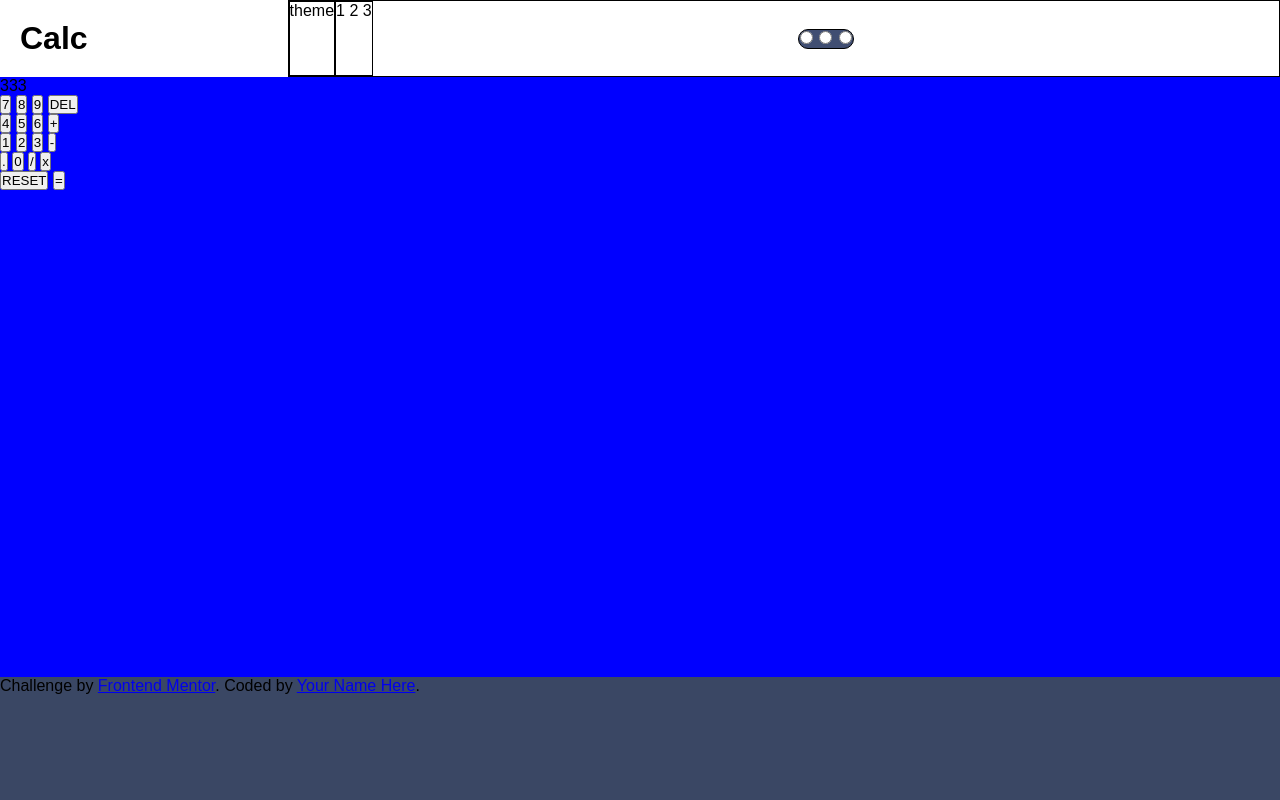
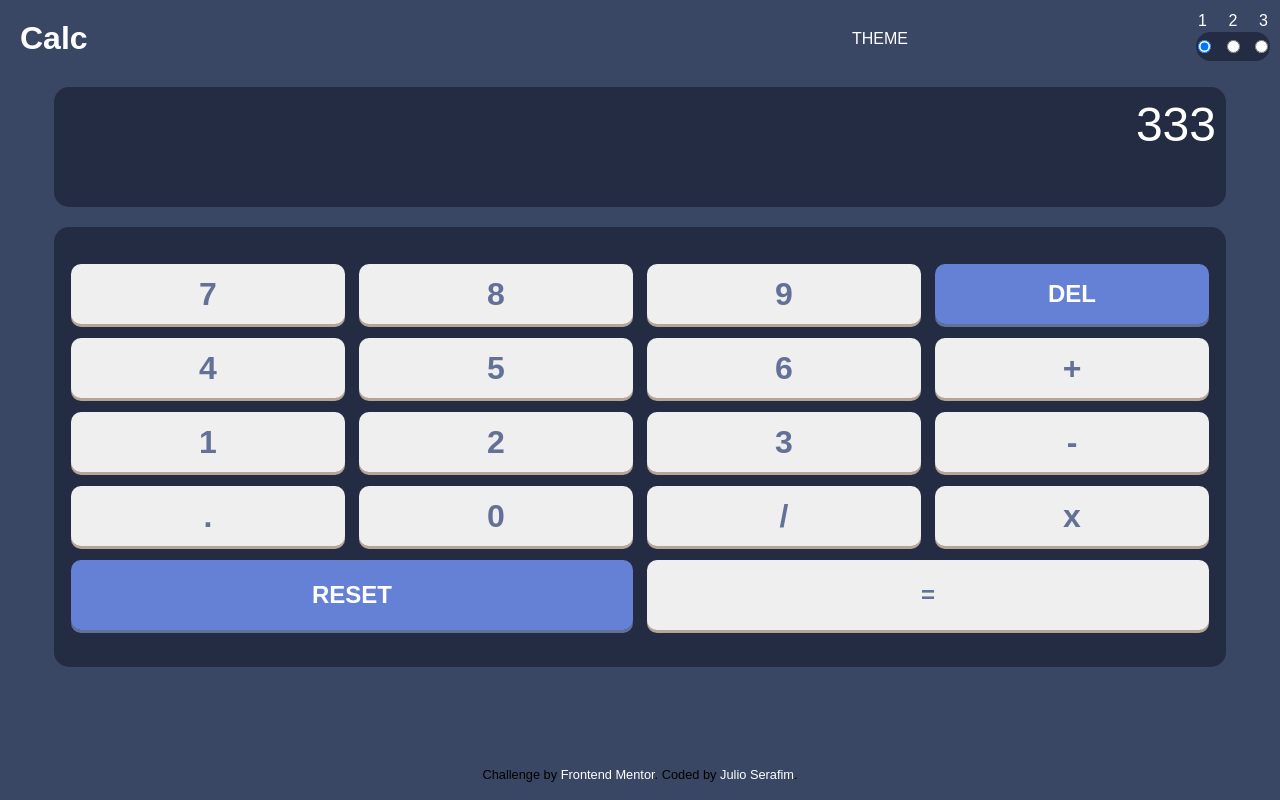
Before and after one commit to JulioSeraf/Calculadora, a plain HTML site: page index.html in a window 1280 px wide. Drawn offline with Linux system fonts and the light colour scheme.

Commit message:
estilizando tema1

```diff
--- a/index.html
+++ b/index.html
@@ -12,59 +12,56 @@
 <body>
   <header>
     <h1>Calc</h1>
+    <p>THEME</p>
     <div class="tema">
-      <p>theme</p>
       <div class="btsNuber">
         <label for="itema1">1</label>
         <label for="itema2">2</label>
         <label for="itema3">3</label>
       </div>
       <div class="btsTema">
-        <input type="radio" name="tema" id="itema1">
+        <input type="radio" name="tema" id="itema1" checked>
         <input type="radio" name="tema" id="itema2">
-        <input type="radio" name="tema" id="itema3">
+        <input type="radio" name="tema" id="itema3" >
       </div>
     </div>
   </header>
   <main>
     <div class="screen">333</div>
-    <div class="div__Number">
-      <div>
+    <div class="div__number">
+      <div class="div__but">
         <button>7</button>
         <button>8</button>
         <button>9</button>
-        <button>DEL</button>
+        <button id="delete">DEL</button>
       </div>
-      <div>
+      <div class="div__but">
         <button>4</button>
         <button>5</button>
         <button>6</button>
         <button>+</button>
       </div>
-      <div>
+      <div class="div__but">
         <button>1</button>
         <button>2</button>
         <button>3</button>
         <button>-</button>
       </div>
-      <div>
+      <div class="div__but">
         <button>.</button>
         <button>0</button>
         <button>/</button>
         <button>x</button>
       </div>
-      <div>
-        <button>RESET</button>
-        <button>=</button>
+      <div class="div__but">
+        <button  class="res-reset reset" >RESET</button>
+        <button class="res-reset">=</button>
       </div>
     </div>
   </main>
-
-
-
-  <div class="attribution">
+  <footer>
     Challenge by <a href="https://www.frontendmentor.io?ref=challenge" target="_blank">Frontend Mentor</a>.
-    Coded by <a href="#">Your Name Here</a>.
-  </div>
+    Coded by <a href="#">Julio Serafim</a>.
+  </footer>
 </body>
 </html>
--- a/style.css
+++ b/style.css
@@ -10,42 +10,107 @@ body{
 }
 header{
     display: flex;
-    background-color: white;
+    color: white;
+    background-color:hsl(222, 26%, 31%);
 }
 header h1 {
+    flex-grow: 2;
     width: 20%;
     margin: 20px;
 }
 header p{
-    border: 1px solid;
+    margin: auto;
+    flex-grow: 1;
+
 }
 header .tema{
     display: flex;
-    width: 80%;
-    border: 1px solid;
+    flex-direction: column;
+    padding: 10px;
 }
 header .btsTema{
-    margin: auto;
-    width: fit-content;
-    height: fit-content;
-    border: 1px solid;
+    display: flex;
+    justify-content:space-between;
+    text-align: center;
+    width: 70px;
+    height: 25px;
+    padding: 2px;
     border-radius: 20px;
-    background-color:hsl(224, 28%, 35%) ;
-}
-header .btsTema input{
-    background-color: hsl(6, 70%, 34%) ;
-    margin:1px;
-    border: none;
-}
-header .btsTema input::before{
-    background-color:hsl(6, 70%, 34%) ;
-    margin:1px; ;
+    background-color:hsl(223, 31%, 20%) ;
 }
 header .btsNuber{
-    border: 1px solid;
+    display: flex;
+    justify-content: space-between;
+    padding: 2px;
 
 }
 main{
-    height: 75vh;
-    background-color: blue;
+    height: 85vh;
+    padding-top: 10px;
+    background-color: hsl(222, 26%, 31%);
 }
+main .screen{
+    margin: auto;
+    width: 90%;
+    padding: 10px;
+    height:100px;
+    border-radius: 15px;
+    color: white;
+    font-size: 3em;
+    text-align: right;
+    background-color:hsl(223, 31%, 20%);
+}
+main .div__number{
+    display: flex;
+    flex-direction: column;
+    margin: auto;
+    width: 90%;
+    margin-top: 20px;
+    padding: 30px 10px;
+    border-radius: 15px;
+    background-color: hsl(223, 31%, 20%);
+}
+main .div__but{
+    display: flex;
+    justify-content:space-between ;
+
+}
+main .div__but > button{
+    border-radius: 10px;
+    width: 25%;
+    height: 60px;
+    font-size: 2em;
+    border: none;
+    color: hsl(225, 21%, 49%);
+    font-weight: bold;
+    box-shadow: 0 3px 0 hsl(28, 16%, 65%) ;
+    margin: 7px;
+}
+main .div__but > #delete{
+    box-shadow: 0 3px 0 hsl(225, 21%, 49%);
+    background-color: hsla(225, 59%, 62%, 0.998) ;
+    color: white;
+    font-weight: bolder;
+    font-size: 1.5em;
+}main .div__but .reset{
+    box-shadow: 0 3px 0 hsl(225, 21%, 49%);
+    font-weight: bolder;
+    color: white;
+    background-color: hsla(225, 59%, 62%, 0.998);
+}
+main .div__but >.res-reset{
+    width: 50%;
+    font-size: 1.5em;
+    height: 70px;
+}
+main .div__but > button:active{
+    transform: scale(1.3);
+}
+footer{
+   text-align: center;
+   font-size: 0.8em;
+}
+footer a{
+    text-decoration: none;
+    color: white;
+}
```
